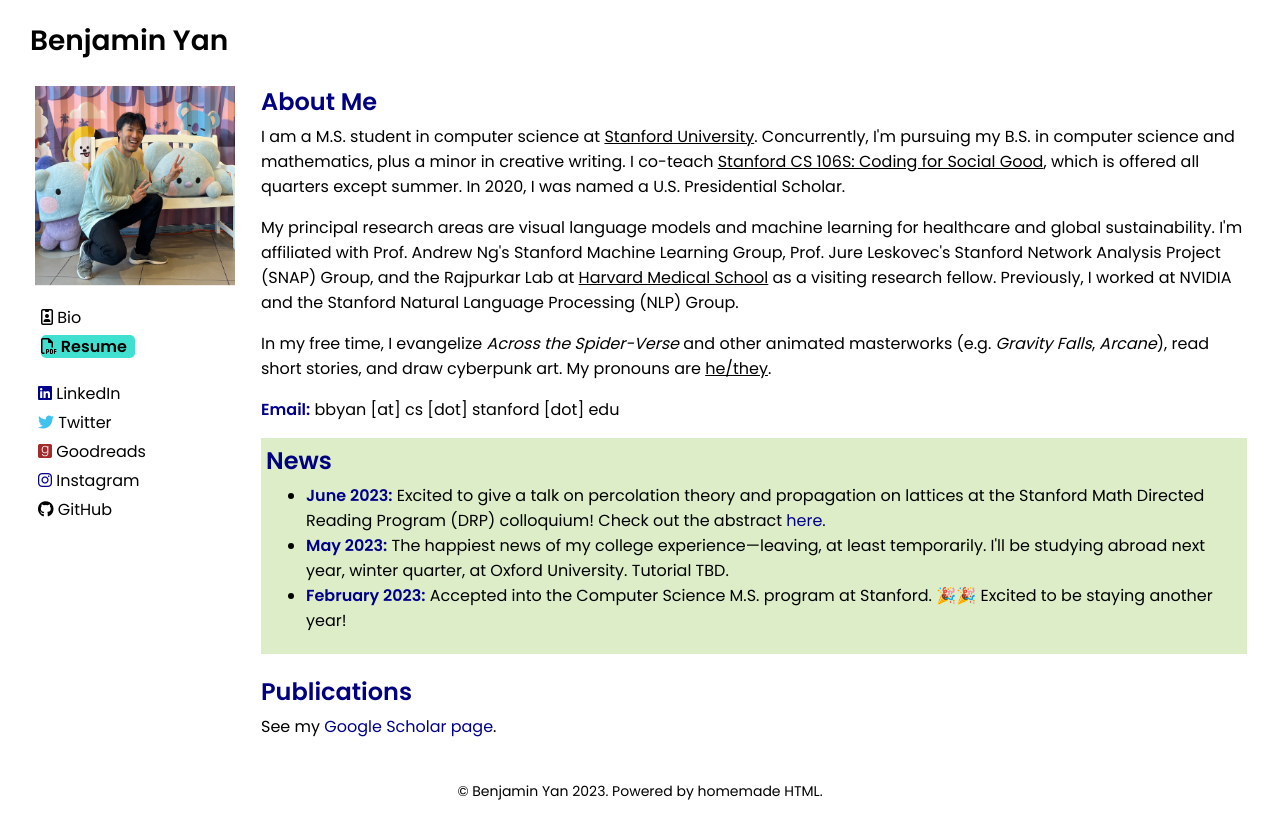
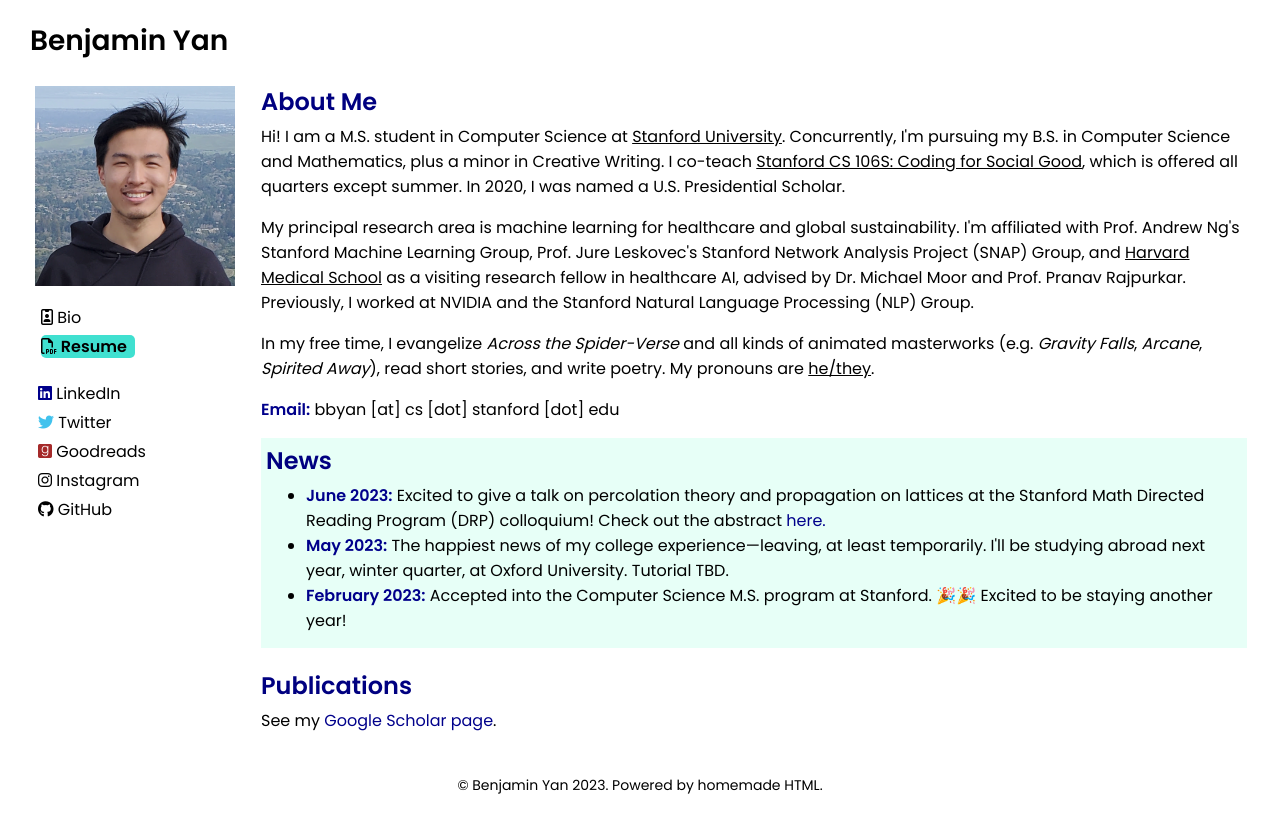
Before and after one commit to yanbenjamin/yanbenjamin.github.io, a plain HTML site: page index.html in a window 1280 px wide. Drawn offline with Linux system fonts and the light colour scheme.

Commit message:
updated profile picture

```diff
--- a/basic.css
+++ b/basic.css
@@ -114,3 +114,9 @@
     align-items: left;
     justify-content: left;
 }
+
+div.scroll {
+  max-height: 200px;
+  overflow-x: hidden;
+  overflow-y: auto;
+}
--- a/index.html
+++ b/index.html
@@ -17,16 +17,14 @@
             <h1><a style = "font-weight:bold; text-decoration: none; color: black;" href = "./index.html">Benjamin Yan</a></h1>
         </div>
 
-
         <p id = "here"></p>
-
 
         <table width = "100%">
             <tr><td style = "display: table; max-width: 200px; vertical-align: top">
 
                 <p style = "margin-bottom: 50px"></p>
 
-         <img src="fun_profile.png" alt="Profile Picture" height = 200 width = 200>
+         <img src="profile_pic2.png" alt="Profile Picture" height = 200 width = 200>
 
         <p></p>
 
@@ -42,7 +40,7 @@
             <tr><td width = "16%"><a style = "color: black; text-decoration: none" href = "https://www.linkedin.com/in/benjaminbyan"><i class="fa fa-linkedin-square" style = "color: darkblue"></i> LinkedIn</a> </td></tr>
             <tr><td width = "16%"><a style = "color: black; text-decoration: none" href = "https://twitter.com/benjaminbyan"><i class="fa fa-twitter" style = "color: rgb(65, 194, 237)"></i> Twitter</a> </td></tr>
             <tr><td width = "16%"><a style = "color: black; text-decoration: none" href = "https://www.goodreads.com/user/show/160559196-benjamin-yan"><i class="fab fa-goodreads" style = "color: brown"></i> Goodreads</a> </td></tr>
-            <tr><td width = "16%"><a style = "color: black; text-decoration: none" href = "https://www.instagram.com/benji.yan/"><i class="fa fa-instagram" style = "color: darkblue"></i> Instagram</a> </td></tr>
+            <tr><td width = "16%"><a style = "color: black; text-decoration: none" href = "https://www.instagram.com/benji.yan/"><i class="fa fa-instagram" style = "color: black"></i> Instagram</a> </td></tr>
              <tr><td width = "16%"><a style = "color: black; text-decoration: none;" href = "https://github.com/yanbenjamin"><i class="fa fa-github" style = "color: black"></i> GitHub</a> </td></tr>
 
         </table>
@@ -54,20 +52,19 @@
         <div style = "margin-left: 20px">
 
         <h2 style = "color: navy; margin-bottom: 5px">About Me</h2>
-        <p style = "margin-top: 0px">I am a M.S. student in computer science at <u>Stanford University</u>. Concurrently, I'm pursuing my B.S. in computer science and mathematics, plus a minor in creative writing. I co-teach <u>Stanford CS 106S: Coding for Social Good</u>, which is offered all quarters except summer. In 2020, I was named a U.S. Presidential Scholar.</p>
+        <p style = "margin-top: 0px">Hi! I am a M.S. student in Computer Science at <u>Stanford University</u>. Concurrently, I'm pursuing my B.S. in Computer Science and Mathematics, plus a minor in Creative Writing. I co-teach <u>Stanford CS 106S: Coding for Social Good</u>, which is offered all quarters except summer. In 2020, I was named a U.S. Presidential Scholar.</p>
 
-        <p>My principal research areas are visual language models and machine learning for healthcare and global sustainability. I'm affiliated with Prof. Andrew Ng's Stanford Machine Learning Group, Prof. Jure Leskovec's Stanford Network Analysis Project (SNAP) Group, and the Rajpurkar Lab at <u>Harvard Medical School</u> as a visiting research fellow. Previously, I worked at NVIDIA and the Stanford Natural Language Processing (NLP) Group.</p>
+        <p>My principal research area is machine learning for healthcare and global sustainability. I'm affiliated with Prof. Andrew Ng's Stanford Machine Learning Group, Prof. Jure Leskovec's Stanford Network Analysis Project (SNAP) Group, and <u>Harvard Medical School</u> as a visiting research fellow in healthcare AI, advised by Dr. Michael Moor and Prof. Pranav Rajpurkar. Previously, I worked at NVIDIA and the Stanford Natural Language Processing (NLP) Group.</p>
 
-        <p>In my free time, I evangelize <em>Across the Spider-Verse</em> and other animated masterworks (e.g. <em>Gravity Falls</em>, <em>Arcane</em>), read short stories, and draw cyberpunk art. My pronouns are <u>he/they</u>.</p>
+        <p>In my free time, I evangelize <em>Across the Spider-Verse</em> and all kinds of animated masterworks (e.g. <em>Gravity Falls</em>, <em>Arcane</em>, <em>Spirited Away</em>), read short stories, and write poetry. My pronouns are <u>he/they</u>.</p>
 
         <p><b style = "color: darkblue">Email:</b> bbyan [at] cs [dot] stanford [dot] edu</p>
 
-
-        <div style = "background-color: #DCEDC8; padding: 5px">
+        <!-- <div style = "background-color: #DCEDC8; padding: 5px" class = "scroll"> -->
+        <div style = "background-color: rgb(231, 255, 247); padding: 5px" class = "scroll">
         <h2 style = "color: navy; margin-top: 0px; margin-bottom: 5px">News</h2>
         <ul style = "margin-top: 0px">
-            <li><b style = "color: darkblue">June 2023:</b> Excited to give a talk on percolation theory and propagation on lattices at the Stanford Math Directed Reading Program (DRP) colloquium! Check out the abstract <a style = "text-decoration: none; color: darkblue;" href = "https://mathdrp.stanford.edu/abstracts/abstracts-spr23-1.pdf">here. </a>
-            </li>
+            <li><b style = "color: darkblue">June 2023:</b> Excited to give a talk on percolation theory and propagation on lattices at the Stanford Math Directed Reading Program (DRP) colloquium! Check out the abstract <a style = "text-decoration: none; color: darkblue;" href = "https://mathdrp.stanford.edu/abstracts/abstracts-spr23-1.pdf">here.</a></li>
              <li><b style = "color: darkblue">May 2023:</b> The happiest news of my college experience&#8212;leaving, at least temporarily. I'll be studying abroad next year, winter quarter, at Oxford University. Tutorial TBD.</li>
              <li><b style = "color: darkblue">February 2023:</b> Accepted into the Computer Science M.S. program at Stanford. 🎉🎉 Excited to be staying another year!
         </ul>
@@ -75,6 +72,7 @@
 
         <h2 style = "color: navy; margin-bottom: 5px">Publications</h2>
         <p style = "margin-top: 0px; margin-bottom: 5px">See my <a href = "https://scholar.google.com/citations?hl=en&user=8wUuQNcAAAAJ" style = "color: darkblue; text-decoration: none">Google Scholar page</a>.</p>
+
 
 
         </div>
```
Also changed, not shown: profile_pic2.png (added).
